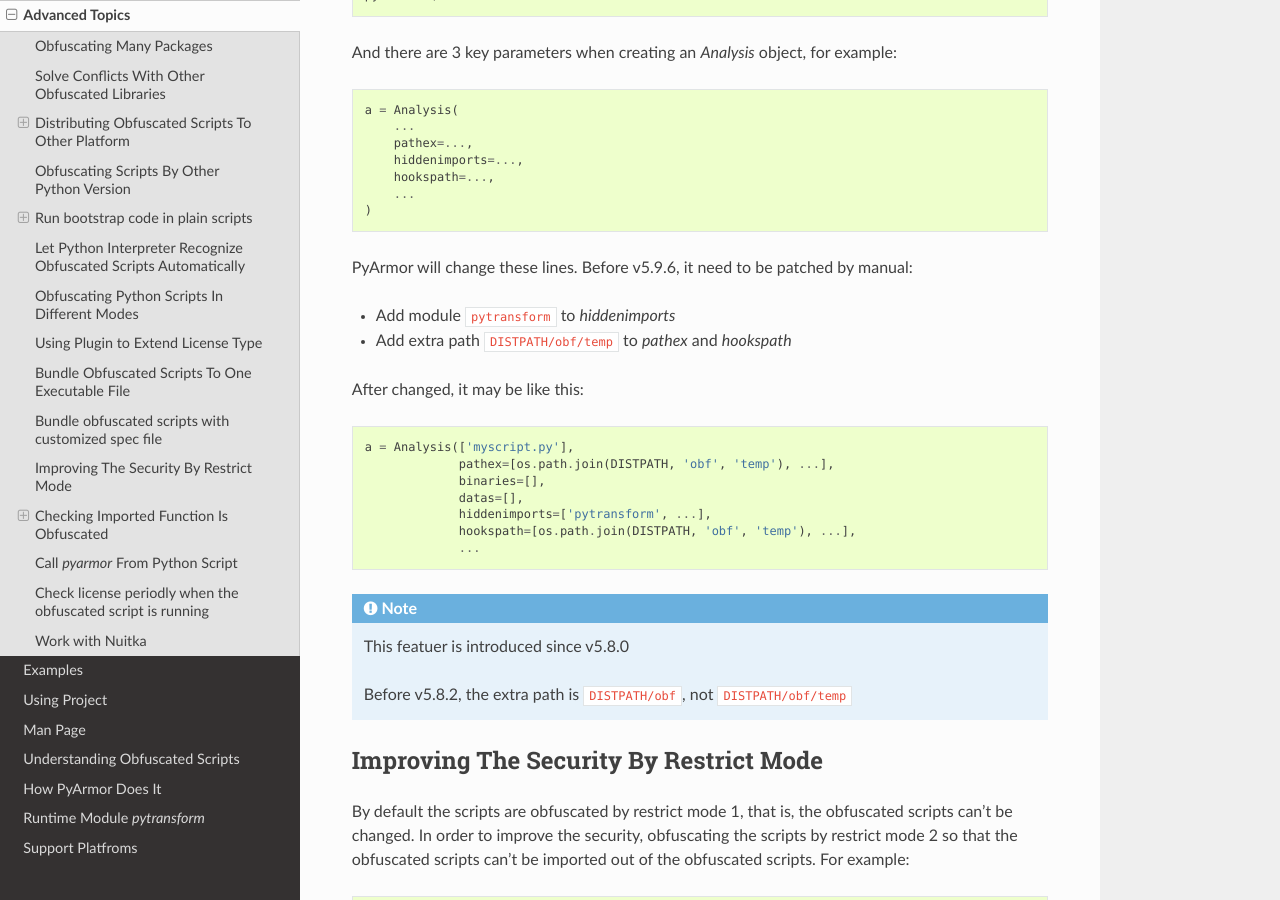
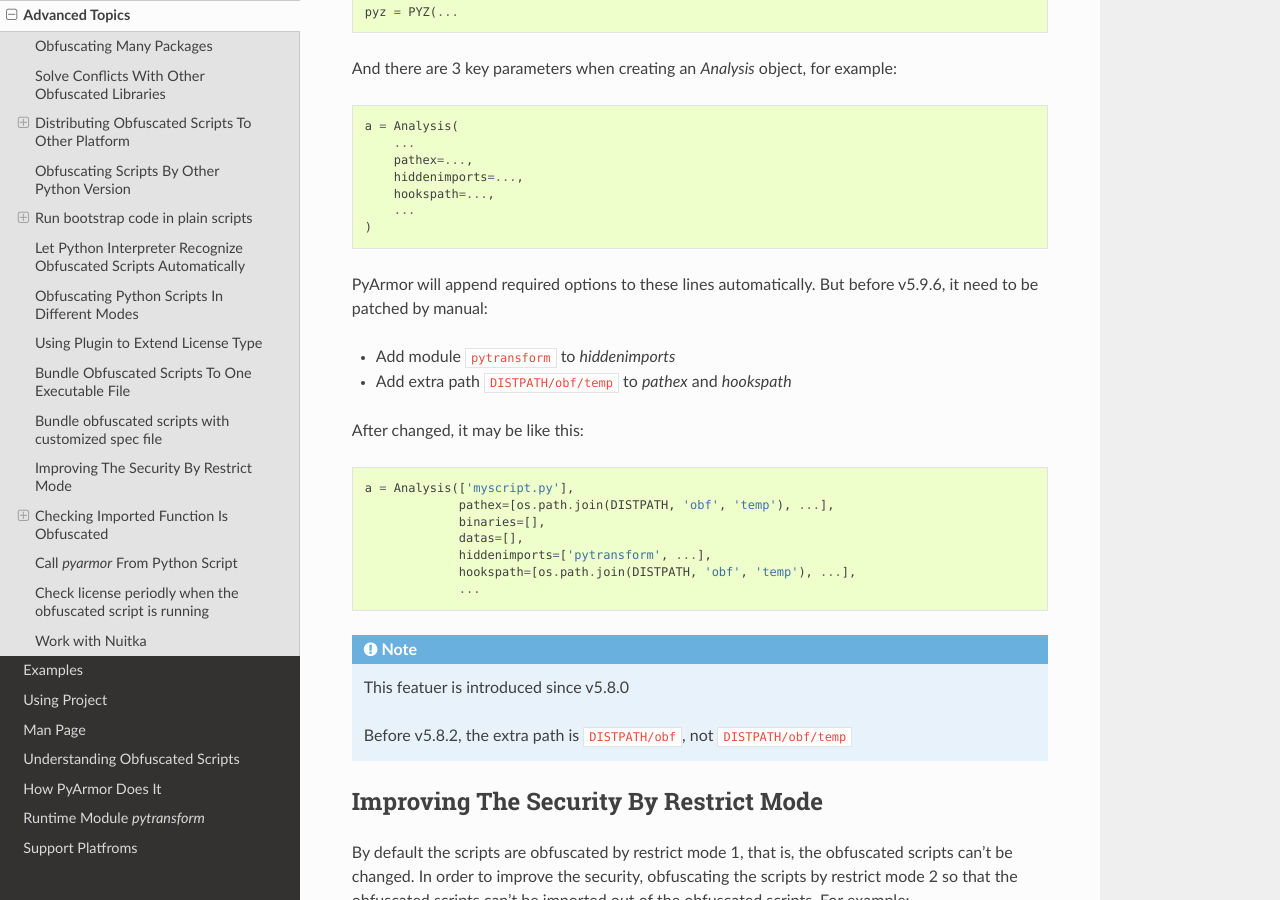
Before and after one commit to dashingsoft/pyarmor, a Sphinx documentation site: the page built from docs/advanced.rst, in a window 1280 px wide and 900 px high, scrolled down 11453 px. Built offline with Sphinx 7.4.7 and the Read the Docs theme 2.0.0, drawn with Linux system fonts in a browser that asks for light colours.

Commit message:
Refine doc

```diff
--- a/docs/advanced.rst
+++ b/docs/advanced.rst
@@ -516,6 +516,7 @@
 Check .spec file, make sure there are 2 lines in top level (no identation)::
 
     a = Analysis(...
+
     pyz = PYZ(...
 
 And there are 3 key parameters when creating an `Analysis` object, for example::
@@ -528,7 +529,8 @@
         ...
     )
 
-PyArmor will change these lines. Before v5.9.6, it need to be patched by manual:
+PyArmor will append required options to these lines automatically. But before
+v5.9.6, it need to be patched by manual:
 
 * Add module ``pytransform`` to `hiddenimports`
 * Add extra path ``DISTPATH/obf/temp`` to `pathex` and `hookspath`
```
